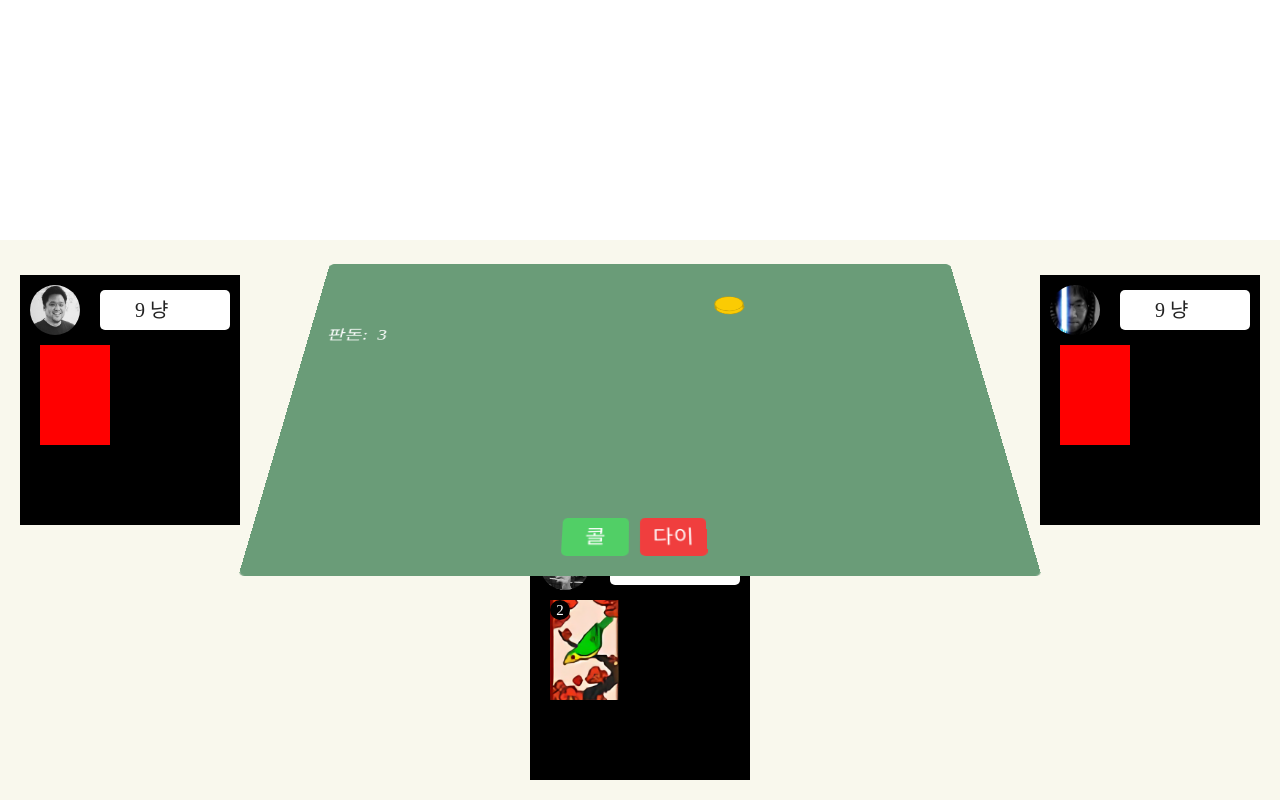
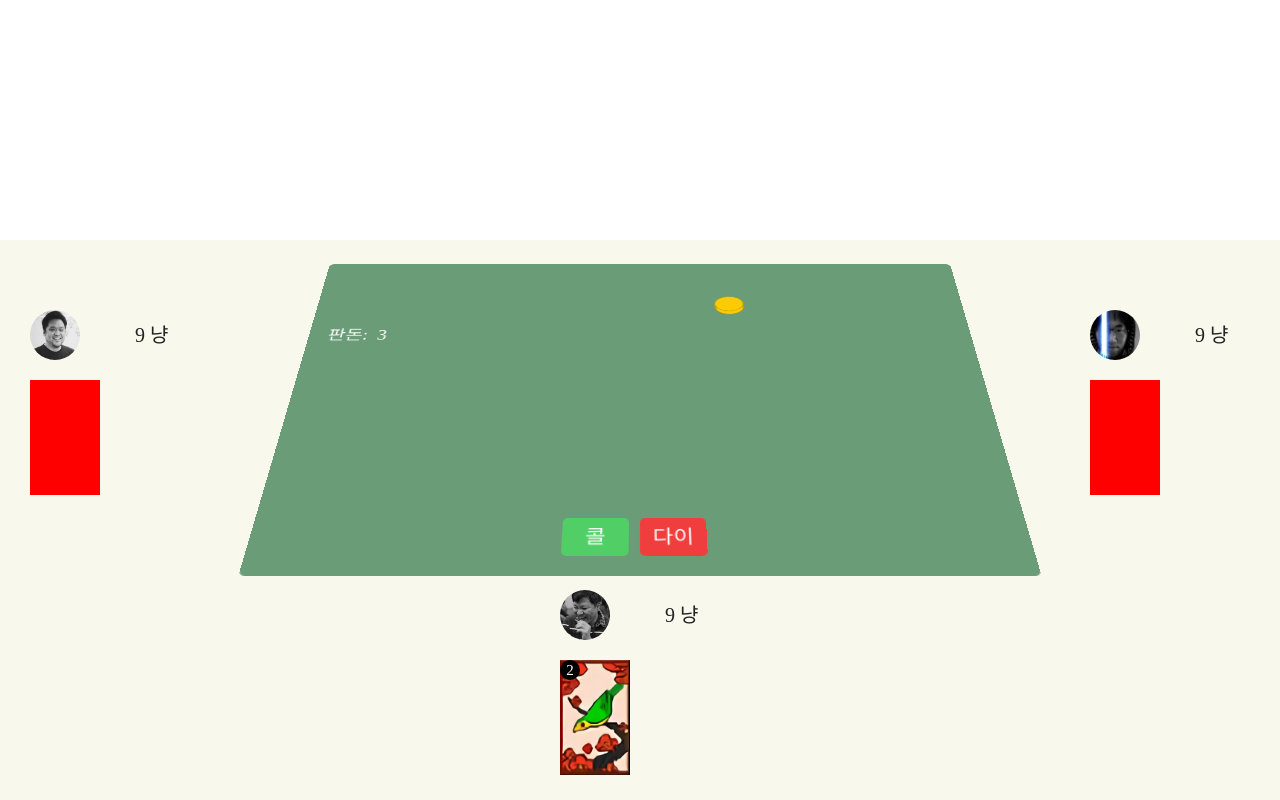
Before and after one commit to childrenOfCrong/HanTang, a website built with webpack: page dist/index.html in a window 1280 px wide. Both pictures are taken after a click on the button "Start". Built offline with nearby package versions, Linux system fonts and the light colour scheme; files whose address does not match are found by name.

Commit message:
Update style

```diff
--- a/src/style/_players.scss
+++ b/src/style/_players.scss
@@ -6,21 +6,16 @@
   display: flex;
   position: absolute;
   flex-direction: column;
-  background: #000;
   color: #fff;
   box-sizing: border-box;
   padding: 1rem;
-  min-width: 20rem;
-  min-height: 25rem;
+  width: 18rem;
+  height: 20rem;
+  border-radius: 5px;
 }
 .cardSet {
   display: flex;
-  min-width: 20rem;
-  min-height: 10rem;
   font-size: 2rem;
-  & div {
-    margin: 1rem;
-  }
 }
 .scoreBox {
   display: flex;
@@ -65,14 +60,14 @@
 .userInfo {
   display: flex;
   align-items: center;
+  padding-bottom: 2rem;
   .moneyBox {
-    width: 100%;
-    background: #fff;
-    border-radius: 0.5rem;
-    height: 4rem;
+    flex: 1;
     display: flex;
     justify-content: flex-start;
     align-items: center;
+    border-radius: 0.5rem;
+    height: 4rem;
   }
   .moneyPicture {
     background: url("../assets/icons/coin.png") no-repeat;
@@ -125,13 +120,13 @@
 .card {
   background-size: cover;
   width: 7rem;
-  height: 10rem;
+  height: 11.5rem;
   position: relative;
   &::before {
     content: "";
     display: block;
     width: 7rem;
-    height: 10rem;
+    height: 11.5rem;
     background: red;
     transform: rotateY(90deg);
     position: absolute;
```
